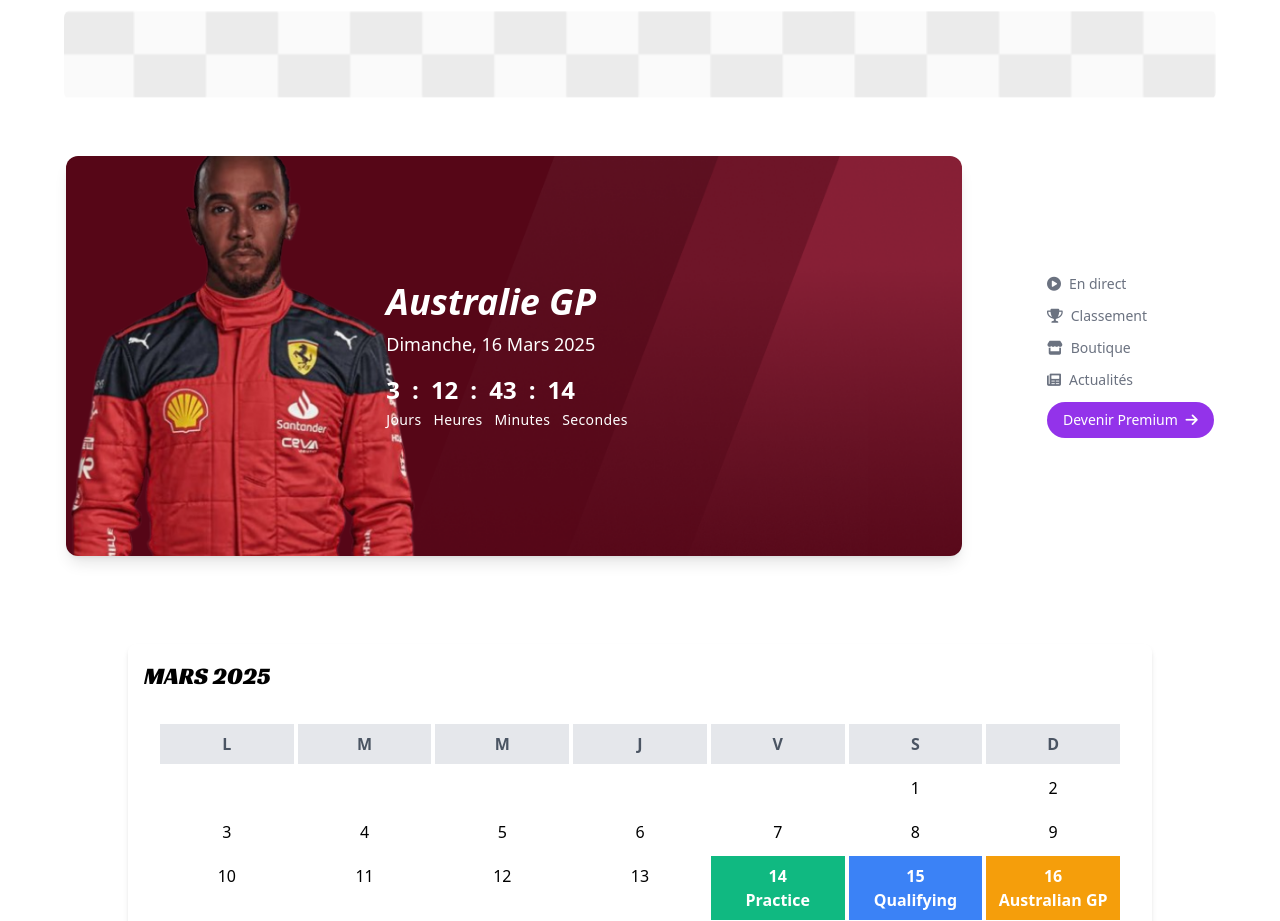
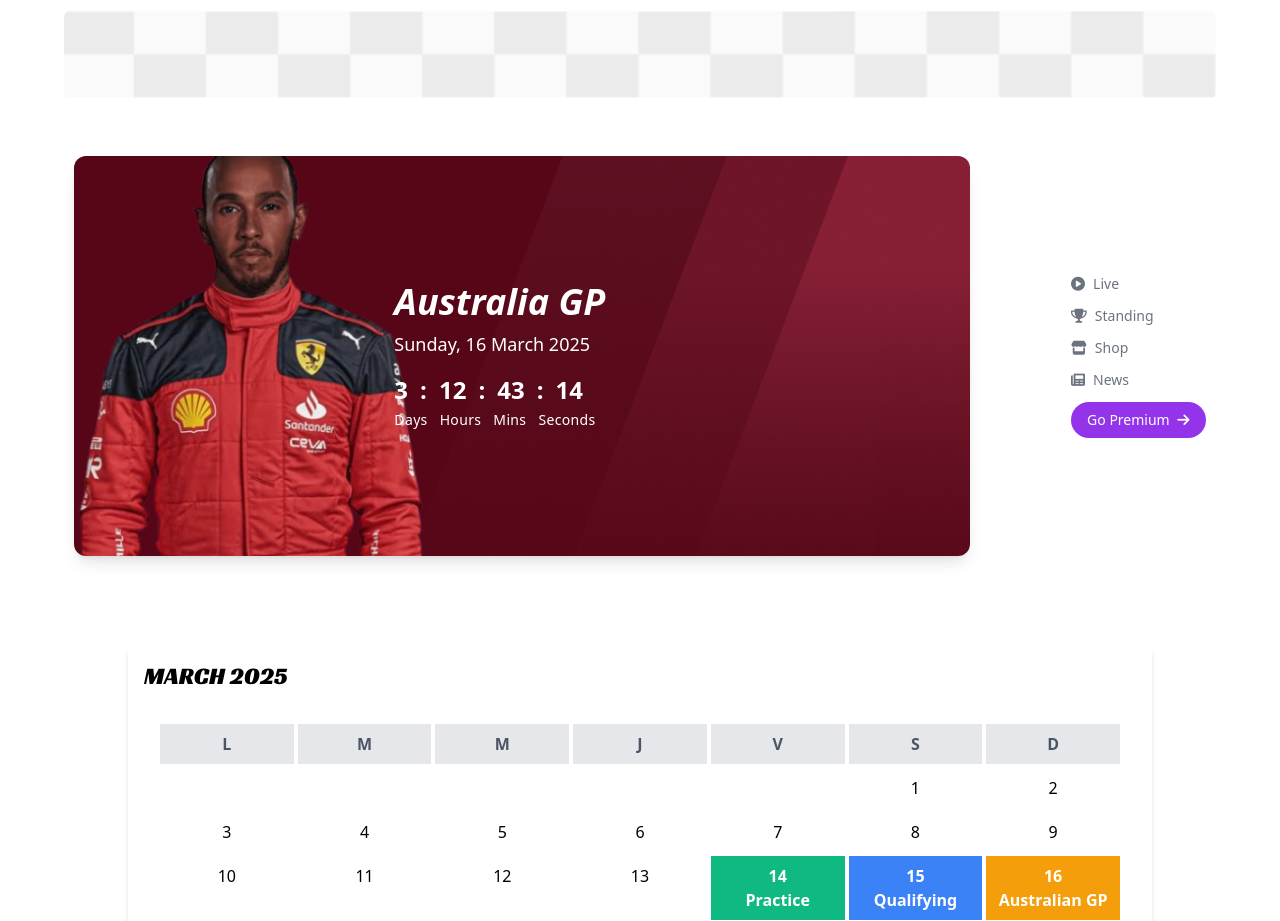
Before and after one commit to ghazy001/HeroF1, a plain HTML site: page calendar.html in a window 1280 px wide. Shown: the part 154-1075 px from the top of the page. Drawn offline with nearby package versions, Linux system fonts and the light colour scheme.

Commit message:
Update calendar.html

```diff
--- a/calendar.html
+++ b/calendar.html
@@ -25,39 +25,39 @@
     <div class="relative w-full md:max-w-4xl h-[400px] bg-cover bg-center rounded-xl shadow-lg overflow-hidden"
          style="background-image: url('ressources/assets/driver.png');">
         <div class="absolute inset-0 flex flex-col justify-center text-white p-8 md:pl-80">
-            <h2 class="text-4xl font-bold mb-2 italic">Australie <span class="font-bold">GP</span></h2>
-            <p class="text-lg mb-4">Dimanche, 16 Mars 2025</p>
+            <h2 class="text-4xl font-bold mb-2 italic">Australia <span class="font-bold">GP</span></h2>
+            <p class="text-lg mb-4">Sunday, 16 March 2025</p>
             <div class="flex space-x-3 text-2xl font-semibold">
                 <span>3</span> <span>:</span>
                 <span>12</span> <span>:</span>
                 <span>43</span> <span>:</span>
                 <span>14</span>
             </div>
-            <p class="text-sm mt-1 tracking-wide">Jours &nbsp; Heures &nbsp; Minutes &nbsp; Secondes</p>
+            <p class="text-sm mt-1 tracking-wide">Days &nbsp; Hours &nbsp; Mins &nbsp; Seconds</p>
         </div>
     </div>
 
     <div class="flex flex-col space-y-3 mt-6 md:mt-0 md:ml-8">
         <a href="watch.html" class="text-gray-500 hover:text-gray-700 text-sm flex items-center">
-            <i class="fas fa-play-circle mr-2"></i> En direct
+            <i class="fas fa-play-circle mr-2"></i> Live
         </a>
         <a href="standings.html" class="text-gray-500 hover:text-gray-700 text-sm flex items-center">
-            <i class="fas fa-trophy mr-2"></i> Classement
+            <i class="fas fa-trophy mr-2"></i> Standing
         </a>
-        <a href="marketPlace.html" class="text-gray-500 hover:text-gray-700 text-sm flex items-center">
-            <i class="fas fa-store mr-2"></i> Boutique
+        <a href="marketplace.html" class="text-gray-500 hover:text-gray-700 text-sm flex items-center">
+            <i class="fas fa-store mr-2"></i> Shop
         </a>
         <a href="event.html" class="text-gray-500 hover:text-gray-700 text-sm flex items-center">
-            <i class="fas fa-newspaper mr-2"></i> Actualités
+            <i class="fas fa-newspaper mr-2"></i> News
         </a>
         <button class="mt-3 bg-purple-600 text-white px-4 py-2 rounded-full text-sm hover:bg-purple-700 transition duration-300">
-            Devenir Premium <i class="fas fa-arrow-right ml-1"></i>
+            Go Premium <i class="fas fa-arrow-right ml-1"></i>
         </button>
     </div>
 </div>
 
 <section class="w-full max-w-5xl mx-auto bg-white shadow-md rounded-lg p-4 mt-12">
-    <h2 class="text-2xl font-racing mb-4 text-left">MARS 2025</h2>
+    <h2 class="text-2xl font-racing mb-4 text-left">MARCH 2025</h2>
     <div class="grid grid-cols-7 gap-1 p-4">
         <div class="p-2 text-center font-bold text-gray-600 bg-gray-200">L</div>
         <div class="p-2 text-center font-bold text-gray-600 bg-gray-200">M</div>
```
